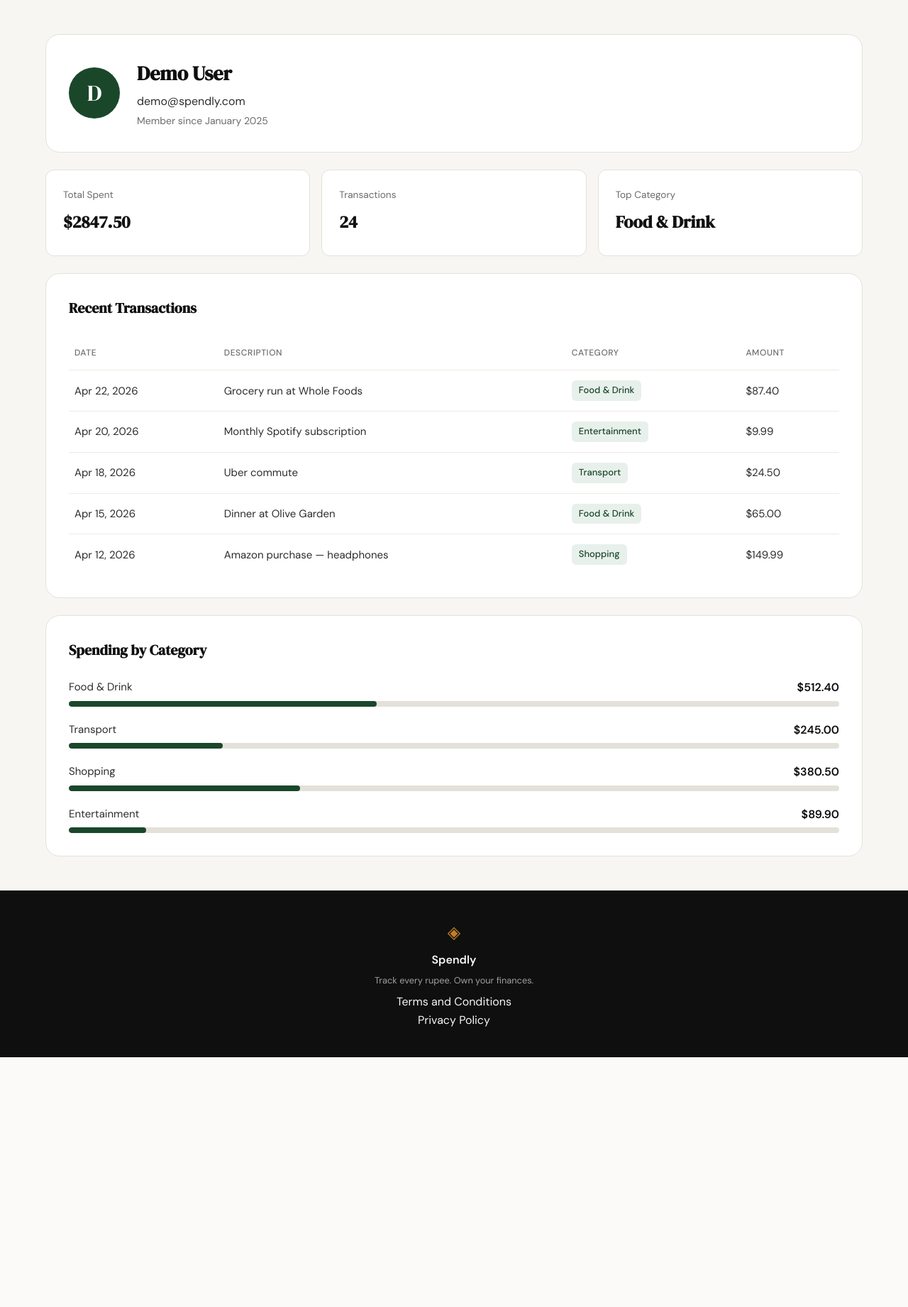
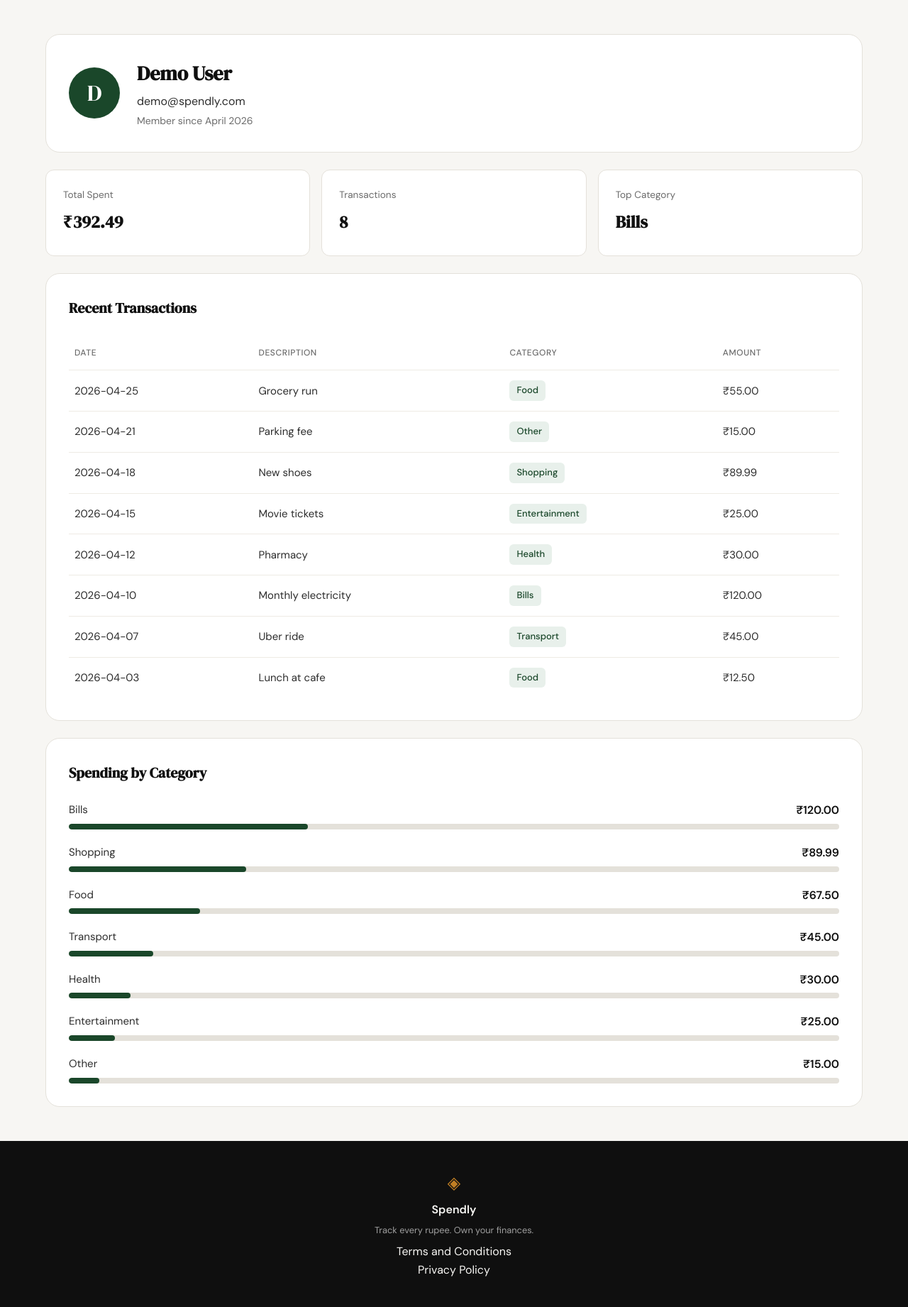
Before and after one commit to ShineAkash/spendly, a Flask app: page /profile in a window 1280 px wide. Shown: the part 61-1903 px from the top of the page at 71% size. Before the commit the page ends 1551 px from the top, so only its background shows below. Run offline with Flask 3, Linux system fonts and the light colour scheme; a user stored in the database is signed in; data comes from the database, SQL or seed files in the repository.

Commit message:
add dynamic routes to profile page

```diff
--- a/app.py
+++ b/app.py
@@ -1,4 +1,5 @@
 from flask import Flask, render_template, flash, redirect, url_for, request
+from datetime import datetime
 from flask_wtf import FlaskForm
 from wtforms import StringField, PasswordField, SubmitField
 from wtforms.validators import DataRequired, Email, EqualTo, Length, ValidationError
@@ -156,30 +157,62 @@ def logout():
 @app.route("/profile")
 @login_required
 def profile():
+    db = get_db()
+
+    # User info
+    cur = db.execute("SELECT created_at FROM users WHERE id = ?", (current_user.id,))
+    row = cur.fetchone()
+    member_since = datetime.strptime(row["created_at"], "%Y-%m-%d %H:%M:%S").strftime("%B %Y")
+
+    # Transactions (ordered by date desc, limit 10)
+    cur = db.execute(
+        "SELECT date, description, category, amount FROM expenses WHERE user_id = ? ORDER BY date DESC LIMIT 10",
+        (current_user.id,)
+    )
+    transactions = [dict(row) for row in cur.fetchall()]
+
+    # Stats — total_spent and transaction_count
+    cur = db.execute(
+        "SELECT SUM(amount) as total, COUNT(*) as count FROM expenses WHERE user_id = ?",
+        (current_user.id,)
+    )
+    stats_row = cur.fetchone()
+    total_spent = stats_row["total"] or 0
+    transaction_count = stats_row["count"] or 0
+
+    # Top category
+    cur = db.execute(
+        "SELECT category, SUM(amount) as total FROM expenses WHERE user_id = ? GROUP BY category ORDER BY total DESC LIMIT 1",
+        (current_user.id,)
+    )
+    top_row = cur.fetchone()
+    top_category = top_row["category"] if top_row else "None"
+
+    # Category breakdown with percentages
+    cur = db.execute(
+        "SELECT category, SUM(amount) as total FROM expenses WHERE user_id = ? GROUP BY category ORDER BY total DESC",
+        (current_user.id,)
+    )
+    category_rows = cur.fetchall()
+    grand_total = sum(r["total"] for r in category_rows) or 1
+    categories = [
+        {"name": r["category"], "total": r["total"], "percentage": round(r["total"] / grand_total * 100)}
+        for r in category_rows
+    ]
+
     context = {
         "user": {
             "name": current_user.name,
             "email": current_user.email,
-            "member_since": "January 2025"
+            "member_since": member_since
         },
         "stats": {
-            "total_spent": 2847.50,
-            "transaction_count": 24,
-            "top_category": "Food & Drink"
+            "total_spent": total_spent,
+            "transaction_count": transaction_count,
+            "top_category": top_category
         },
-        "transactions": [
-            {"date": "Apr 22, 2026", "description": "Grocery run at Whole Foods", "category": "Food & Drink", "amount": 87.40},
-            {"date": "Apr 20, 2026", "description": "Monthly Spotify subscription", "category": "Entertainment", "amount": 9.99},
-            {"date": "Apr 18, 2026", "description": "Uber commute", "category": "Transport", "amount": 24.50},
-            {"date": "Apr 15, 2026", "description": "Dinner at Olive Garden", "category": "Food & Drink", "amount": 65.00},
-            {"date": "Apr 12, 2026", "description": "Amazon purchase — headphones", "category": "Shopping", "amount": 149.99},
-        ],
-        "categories": [
-            {"name": "Food & Drink", "total": 512.40, "percentage": 40},
-            {"name": "Transport", "total": 245.00, "percentage": 20},
-            {"name": "Shopping", "total": 380.50, "percentage": 30},
-            {"name": "Entertainment", "total": 89.90, "percentage": 10},
-        ]
+        "transactions": transactions,
+        "categories": categories
     }
     return render_template("profile.html", **context)
 
--- a/templates/profile.html
+++ b/templates/profile.html
@@ -17,7 +17,7 @@
     <div class="stats-row">
         <div class="stat-card">
             <span class="stat-label">Total Spent</span>
-            <span class="stat-value">${{ "%.2f"|format(stats.total_spent) }}</span>
+            <span class="stat-value">₹{{ "%.2f"|format(stats.total_spent) }}</span>
         </div>
         <div class="stat-card">
             <span class="stat-label">Transactions</span>
@@ -46,7 +46,7 @@
                     <td>{{ t.date }}</td>
                     <td>{{ t.description }}</td>
                     <td><span class="badge badge-category">{{ t.category }}</span></td>
-                    <td>${{ "%.2f"|format(t.amount) }}</td>
+                    <td>₹{{ "%.2f"|format(t.amount) }}</td>
                 </tr>
                 {% endfor %}
             </tbody>
@@ -59,7 +59,7 @@
         <div class="category-row">
             <div class="category-header">
                 <span class="category-name">{{ cat.name }}</span>
-                <span class="category-amount">${{ "%.2f"|format(cat.total) }}</span>
+                <span class="category-amount">₹{{ "%.2f"|format(cat.total) }}</span>
             </div>
             <div class="category-bar-bg">
                 <div class="category-bar-fill" style="width: {{ cat.percentage }}%"></div>
```
Also changed, not shown: .claude/specs/05-profile-page-backend.md (added).
